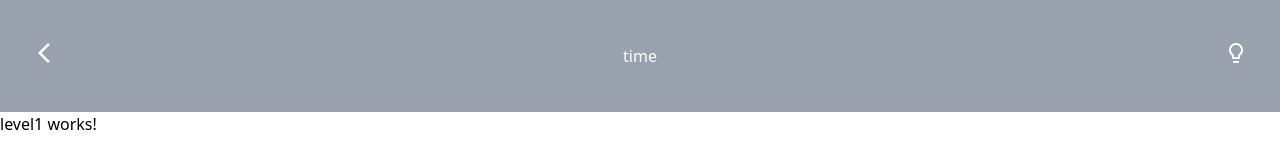
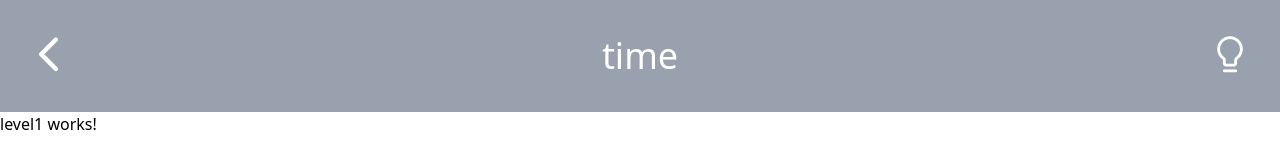
Before and after one commit to s-erfani/myF8, an Angular app: page /level/1 in a window 1280 px wide. Shown: the top 160 px of the page. Built offline with nearby package versions, Linux system fonts and the light colour scheme.

Commit message:
improve header style with primeng

```diff
--- a/package.json
+++ b/package.json
@@ -21,6 +21,7 @@
     "@angular/router": "^19.1.0",
     "@tailwindcss/postcss": "^4.1.5",
     "postcss": "^8.5.3",
+    "primeicons": "^7.0.0",
     "rxjs": "~7.8.0",
     "tailwindcss": "^4.1.5",
     "tslib": "^2.3.0",
--- a/src/app/shared/header/header.component.html
+++ b/src/app/shared/header/header.component.html
@@ -1,11 +1,11 @@
 <div class="h-28 bg-gray-400 text-white flex items-center justify-between p-8">
   <a routerLink="/">
-    <mat-icon>arrow_back_ios_new</mat-icon>
+    <i class="pi pi-chevron-left text-4xl"></i>
   </a>
-  <span>
+  <span class="text-4xl">
   {{ level()?.title }}
   </span>
   <span (click)="showHint()">
-    <mat-icon>lightbulb_outlined</mat-icon>
+    <i class="pi pi-lightbulb text-4xl"></i>
 </span>
 </div>
--- a/src/styles.css
+++ b/src/styles.css
@@ -1,2 +1,3 @@
 /* You can add global styles to this file, and also import other style files */
 @import "tailwindcss";
+@import "primeicons/primeicons.css";
```
Also changed, not shown: 1 other file (tests, documents, lock files or other folders).
